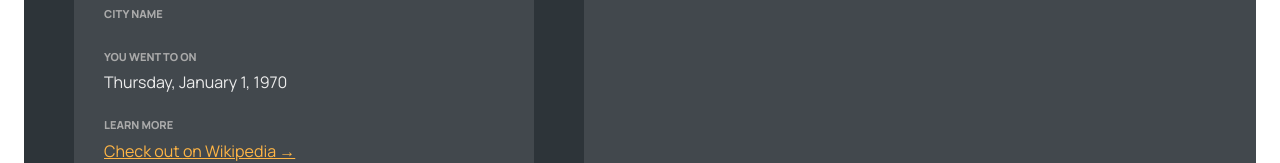
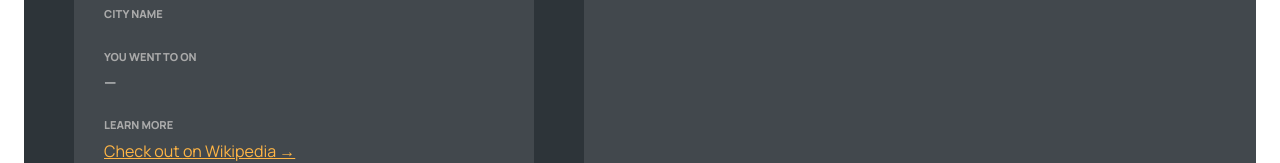
Before and after one commit to Afisphbl/wordwise, a React (Vite) app: page /app/cities/1 in a window 1280 px wide. Shown: the part 204-367 px from the top of the page. Built offline with nearby package versions, Linux system fonts and the light colour scheme; no server answers; data requests are answered from the project's data file.

Commit message:
fix: update date formatting logic in City component for better handling of null values

```diff
--- a/src/components/City/City.jsx
+++ b/src/components/City/City.jsx
@@ -36,7 +36,7 @@ function City() {
 
       <div className={styles.row}>
         <h6>You went to {cityName} on</h6>
-        <p>{formatDate(date || null)}</p>
+        <p>{date ? formatDate(date) : "—"}</p>
       </div>
 
       {notes && (
```
